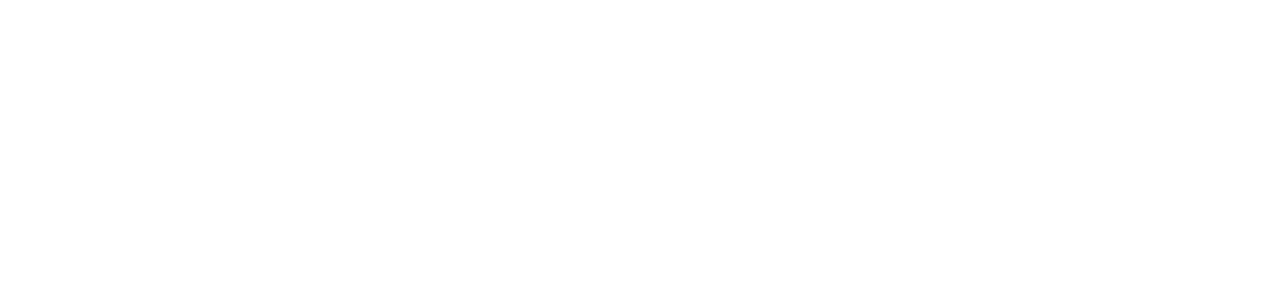
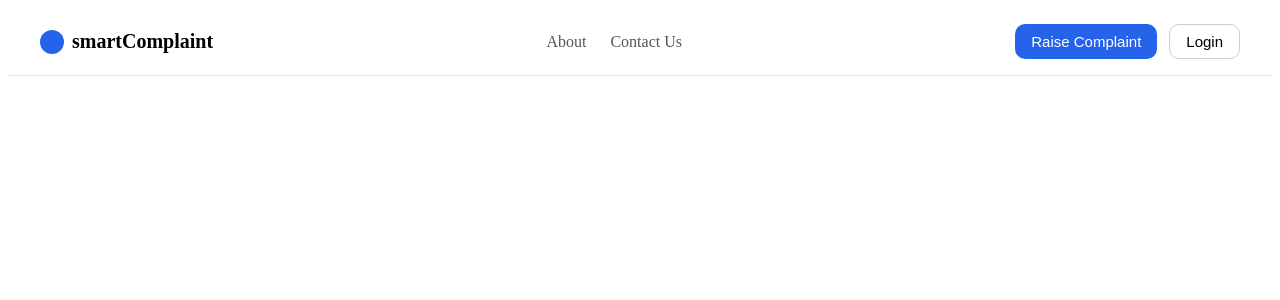
Before and after one commit to Dhiraj96k/SmartComplaint, a React (Vite) app: page / in a window 1280 px wide. Shown: the top 300 px of the page. Built offline with nearby package versions, Linux system fonts and the light colour scheme.

Commit message:
Header Section Design

```diff
--- a/src/App.jsx
+++ b/src/App.jsx
@@ -1,7 +1,8 @@
-
+import Header from "./Components/Header/Header";
 
 export default function App() {
 
   return <>
+    <Header />
   </>
 }
--- /dev/null
+++ b/src/Components/Header/Header.css
@@ -0,0 +1,85 @@
+/* Header.css */
+.header {
+    width: 100%;
+    border-bottom: 1px solid #e6e6e6;
+    background: rgba(255, 255, 255, 0.7);
+    backdrop-filter: blur(10px);
+    position: sticky;
+    top: 0;
+    z-index: 50;
+}
+
+.header-container {
+    max-width: 1200px;
+    margin: 0 auto;
+    padding: 16px;
+    display: flex;
+    align-items: center;
+    justify-content: space-between;
+}
+
+.logo {
+    display: flex;
+    align-items: center;
+    gap: 8px;
+}
+
+.logo-icon {
+    width: 24px;
+    height: 24px;
+    background: #2563eb;
+    border-radius: 50%;
+}
+
+.logo-text {
+    font-size: 20px;
+    font-weight: 600;
+}
+
+.nav {
+    display: flex;
+    gap: 24px;
+}
+
+.nav a {
+    color: #555;
+    text-decoration: none;
+    font-size: 16px;
+    transition: color 0.2s;
+}
+
+.nav a:hover {
+    color: #000;
+}
+
+.btn-group {
+    display: flex;
+    gap: 12px;
+}
+
+.btn {
+    padding: 8px 16px;
+    border-radius: 10px;
+    font-size: 15px;
+    cursor: pointer;
+    transition: 0.2s;
+    border: none;
+}
+
+.btn.primary {
+    background: #2563eb;
+    color: white;
+}
+
+.btn.primary:hover {
+    background: #1e4fcf;
+}
+
+.btn.outline {
+    background: white;
+    border: 1px solid #ccc;
+}
+
+.btn.outline:hover {
+    background: #f5f5f5;
+}
--- /dev/null
+++ b/src/Components/Header/Header.jsx
@@ -0,0 +1,29 @@
+// Header.jsx
+import React from "react";
+import "./Header.css";
+
+export default function Header() {
+    return (
+        <header className="header">
+            <div className="header-container">
+                {/* Logo */}
+                <div className="logo">
+                    <div className="logo-icon"></div>
+                    <span className="logo-text">smartComplaint</span>
+                </div>
+
+                {/* Navigation */}
+                <nav className="nav">
+                    <a href="#">About</a>
+                    <a href="#">Contact Us</a>
+                </nav>
+
+                {/* Buttons */}
+                <div className="btn-group">
+                    <button className="btn primary">Raise Complaint</button>
+                    <button className="btn outline">Login</button>
+                </div>
+            </div>
+        </header>
+    );
+}
```
